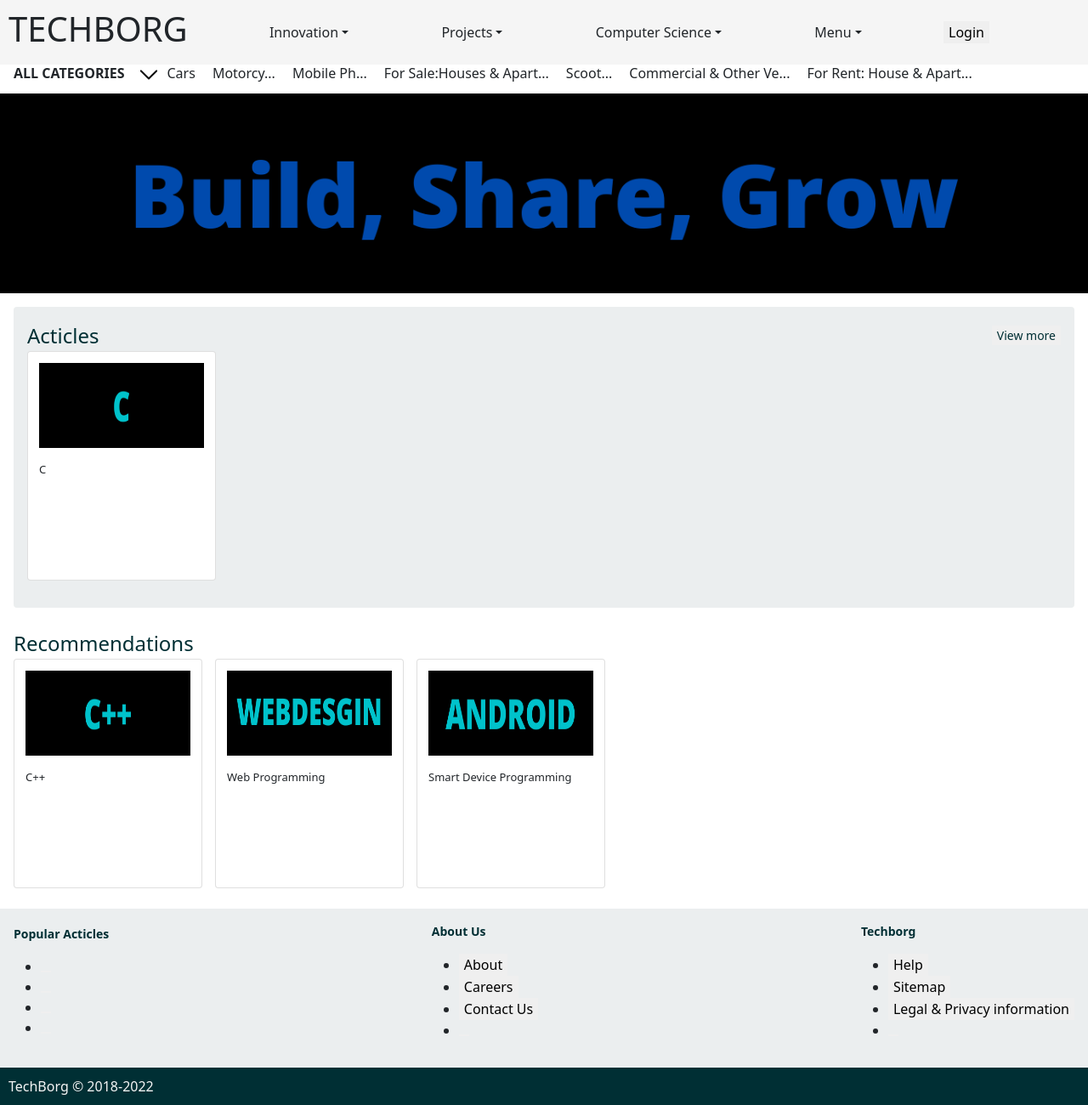
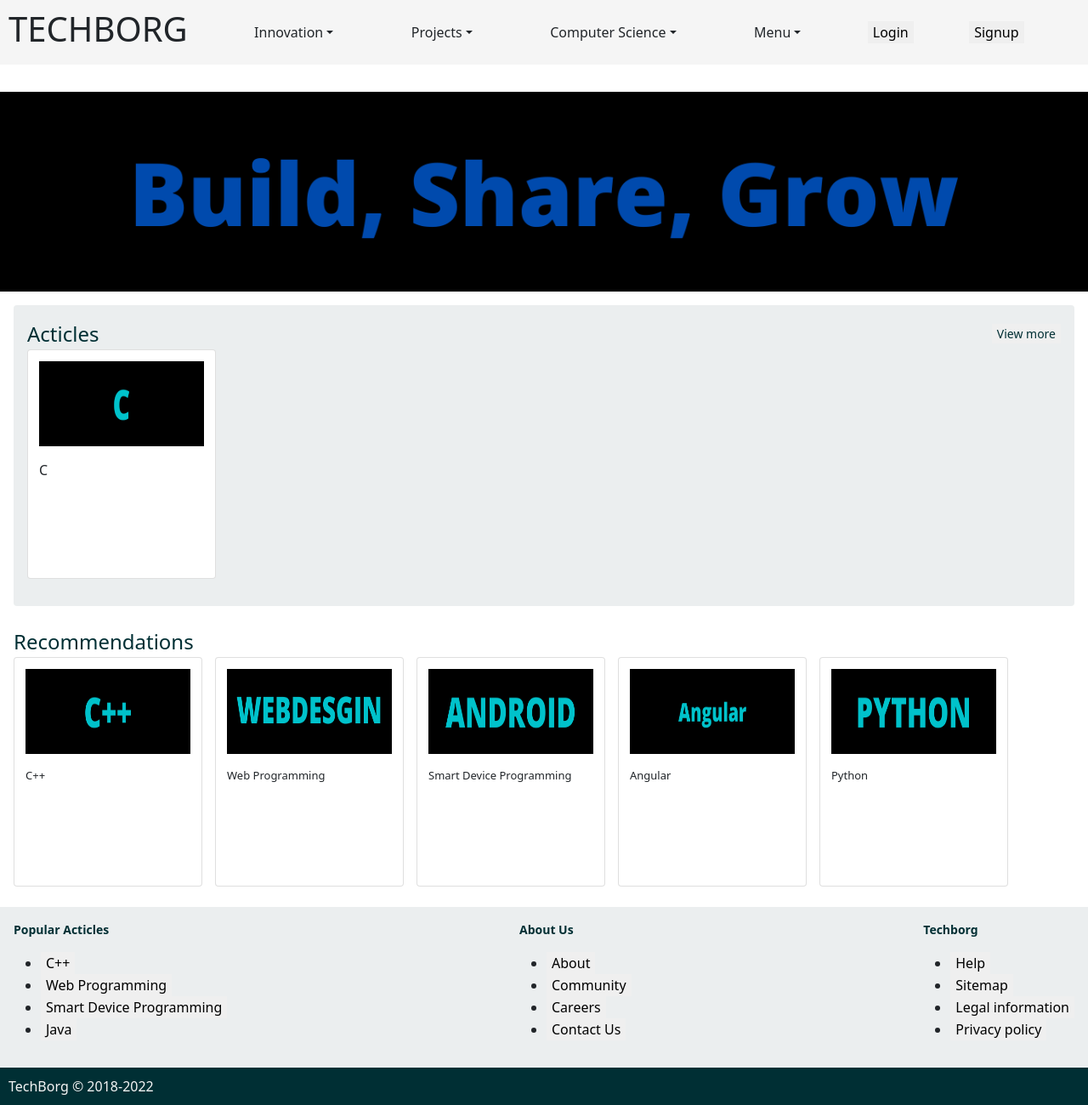
Before and after one commit to techborg/techborg-react-webhost, a React (Create React App) app: page / in a window 1280 px wide. Shown: the whole page at 85% size. Built offline with nearby package versions, Linux system fonts and the light colour scheme.

Commit message:
added recommendations & Footer

```diff
--- a/src/Components/Banner/Banner.js
+++ b/src/Components/Banner/Banner.js
@@ -1,24 +1,24 @@
 import React from 'react';
 
 import './Banner.css';
-import Arrow from '../../assets/Arrow'
+
 function Banner() {
   return (
     <div className="bannerParentDiv">
       <div className="bannerChildDiv">
         <div className="menuBar">
           <div className="categoryMenu">
-            <span>ALL CATEGORIES</span>
-            <Arrow></Arrow>
+            <span></span>
+
           </div>
           <div className="otherQuickOptions">
-            <span>Cars</span>
-            <span>Motorcy...</span>
-            <span>Mobile Ph...</span>
-            <span>For Sale:Houses & Apart...</span>
-            <span>Scoot...</span>
-            <span>Commercial & Other Ve...</span>
-            <span>For Rent: House & Apart...</span>
+            <span></span>
+            <span></span>
+            <span></span>
+            <span></span>
+            <span></span>
+            <span></span>
+            <span></span>
           </div>
         </div>
         <div className="banner">
--- a/src/Components/Footer/Footer.js
+++ b/src/Components/Footer/Footer.js
@@ -12,10 +12,10 @@ function Footer() {
           </div>
           <div className="list">
             <ul>
-            <li><button className='list1'></button></li>
-            <li><button className='list1'></button></li>
-            <li><button className='list1'></button></li>
-            <li><button className='list1'></button></li>
+            <li><button className='list1'>C++</button></li>
+            <li><button className='list1'>Web Programming</button></li>
+            <li><button className='list1'>Smart Device Programming</button></li>
+            <li><button className='list1'>Java</button></li>
             </ul>
           </div>
         </div>
@@ -26,9 +26,9 @@ function Footer() {
           <div className="list">
             <ul>
               <li><button className='list1'>About</button></li>
+              <li><button className='list1'>Community</button></li>
               <li><button className='list1'>Careers</button></li>
               <li><button className='list1'>Contact Us</button></li>
-              <li><button className='list1'></button></li>
             </ul>
           </div>
         </div>
@@ -40,8 +40,8 @@ function Footer() {
             <ul>
             <li><button className='list1'>Help</button></li>
             <li><button className='list1'>Sitemap</button></li>
-            <li><button className='list1'>Legal & Privacy information</button></li>
-            <li><button className='list1'></button></li>
+            <li><button className='list1'>Legal information</button></li>
+            <li><button className='list1'>Privacy policy</button></li>
             </ul>
           </div>
         </div>
--- a/src/Components/Header/Header.js
+++ b/src/Components/Header/Header.js
@@ -1,6 +1,6 @@
 import React from 'react';
 import './Header.css';
-import Arrow from '../../assets/Arrow';
+
 
 function Header() {
   return (
@@ -18,6 +18,7 @@ function Header() {
           <a class="dropdown-item" href="#">Robotics</a>
           <a class="dropdown-item" href="#">Drones</a>
           <a class="dropdown-item" href="#">AI</a>
+          <a class="dropdown-item" href="#">Blockchain</a>
           </div>
           </div>
           <div class="dropdown">
@@ -45,15 +46,19 @@ function Header() {
           </button>
           <div class="dropdown-menu" aria-labelledby="dropdownMenuButton">
           <a class="dropdown-item" href="#">Articles</a>
-          <a class="dropdown-item" href="#">About Us</a>
+          <a class="dropdown-item" href="#">Blog</a>
           </div>
           </div>
          <div className="loginPage">
          <span><button className='list1'>Login</button></span>
-         <hr />
+         </div>
+         <div className="Signup">
+         <span><button className='list1'>Signup</button></span>
         </div>
+        <hr />
       </div>
     </div>
+
   );
 }
 
--- a/src/Components/Posts/Posts.js
+++ b/src/Components/Posts/Posts.js
@@ -20,17 +20,13 @@ function Posts() {
         <img src="../../../Images/prolang/c.png" alt="" />
             </div>
             <div className="content">
-              <p className=""> </p>
-              <span className=""></span>
-              <p className="name">C</p>
+              <p className=""></p>
+              <span className="">C</span>
+              <p className=""></p>
             </div>
             <div className="date">
-              <span></span>
             </div>
-
           </div>
-
-
         </div>
 
       </div>
@@ -91,6 +87,43 @@ function Posts() {
             </div>
           </div>
         </div>
+        <div className="cards">
+          <div className="card">
+            <div className="favorite">
+
+            </div>
+            <div className="image">
+              <img src="../../../Images/weblang/angular.png" alt="" />
+            </div>
+            <div className="content">
+              <p className=""> </p>
+              <span className=""></span>
+              <p className="name">Angular</p>
+            </div>
+            <div className="date">
+              <span></span>
+            </div>
+          </div>
+        </div>
+        <div className="cards">
+          <div className="card">
+            <div className="favorite">
+
+            </div>
+            <div className="image">
+              <img src="../../../Images/prolang/python.png" alt="" />
+            </div>
+            <div className="content">
+              <p className=""> </p>
+              <span className=""></span>
+              <p className="name">Python</p>
+            </div>
+            <div className="date">
+              <span></span>
+            </div>
+          </div>
+        </div>
+
         </div>
       </div>
 
--- a/src/Components/View/View.js
+++ b/src/Components/View/View.js
@@ -6,7 +6,7 @@ function View() {
     <div className="viewParentDiv">
       <div className="imageShowDiv">
         <img
-          src="../../../Images/R15V3.jpg"
+          src=""
           alt=""
         />
       </div>
```
